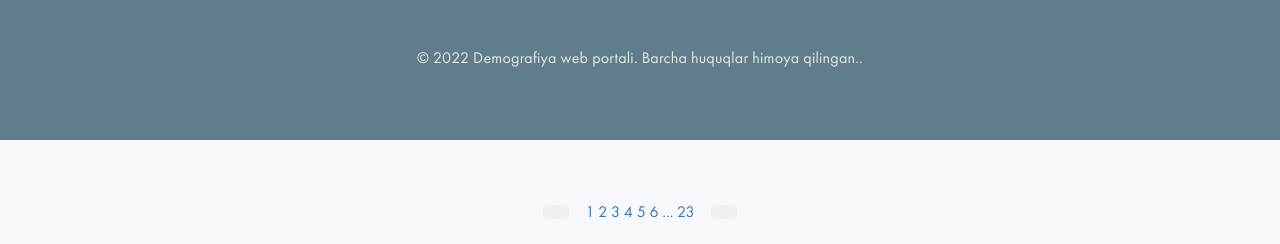
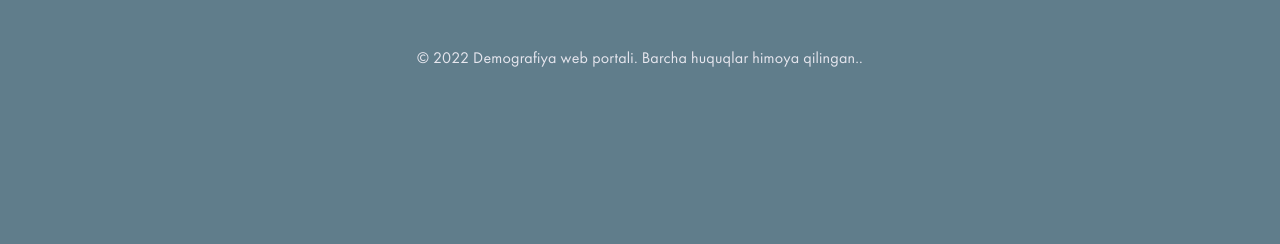
Before and after one commit to Jaloliddin-Fozilov/wp-content, a WordPress theme: template themes/demografik/archive-library.php in a window 1280 px wide. Shown: the part 2181-2425 px from the top of the page. After the commit the page ends 2248 px from the top, so only its background shows below. Run offline with PHP 8.4 and a stand-in for WordPress, Linux system fonts and the light colour scheme; the site name, menu and one post (Sample post) are stand-ins, and other content is empty; some libraries are stand-ins or nearby versions.

Commit message:
update archive-library

```diff
--- a/themes/demografik/archive-library.php
+++ b/themes/demografik/archive-library.php
@@ -129,23 +129,3 @@ get_header();
 
 <?php
 get_footer();
-
-
-?>
-
-<div class="pagination">
-      <button class="btn">
-      </button>
-      <div class="pages">
-        <a class="page">1</a>
-        <a class="page">2</a>
-        <a class="page active">3</a>
-        <a class="page">4</a>
-        <a class="page">5</a>
-        <a class="page">6</a>
-        <a class="page">...</a>
-        <a class="page">23</a>
-      </div>
-      <button class="btn">
-      </button>
-    </div>
```
